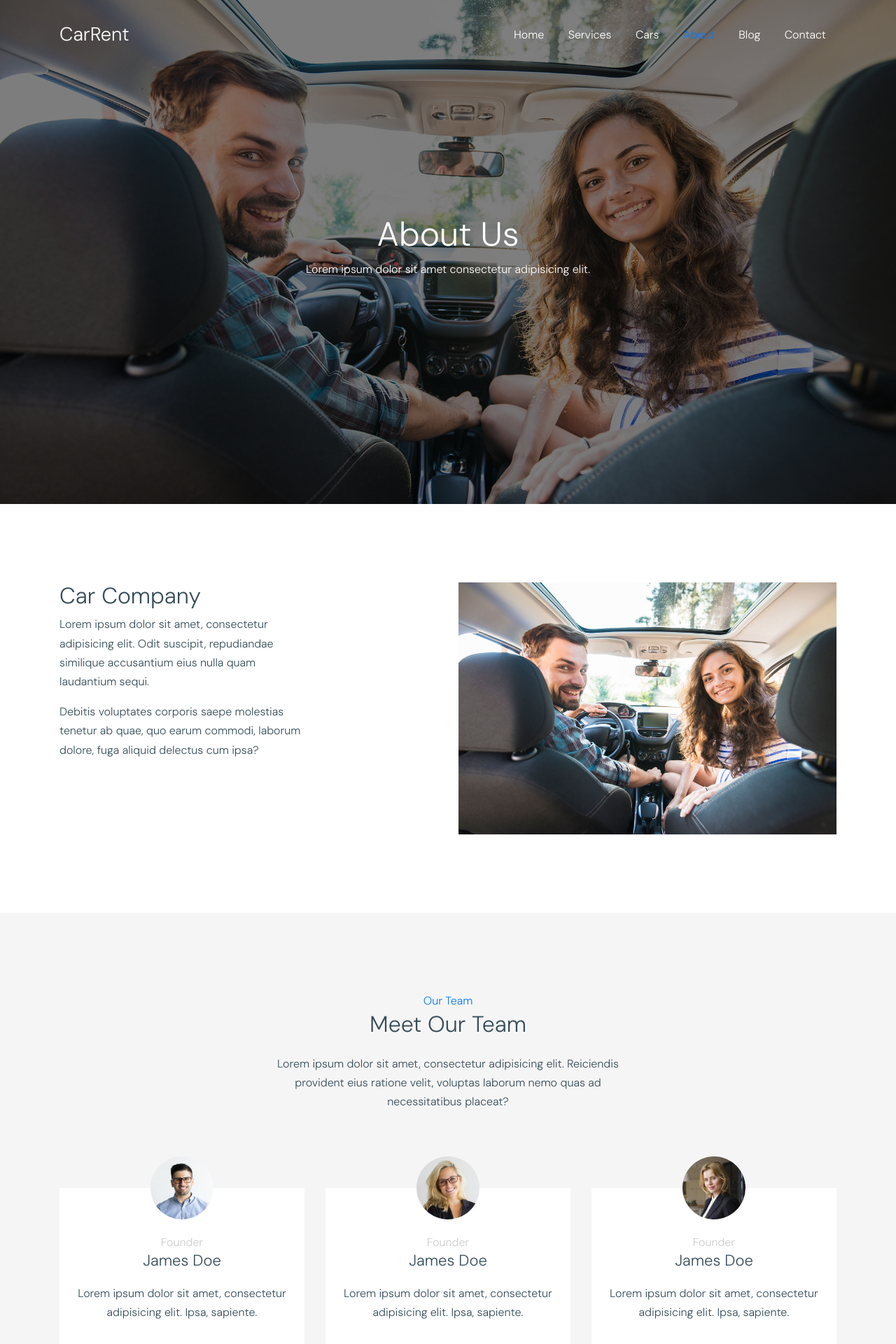
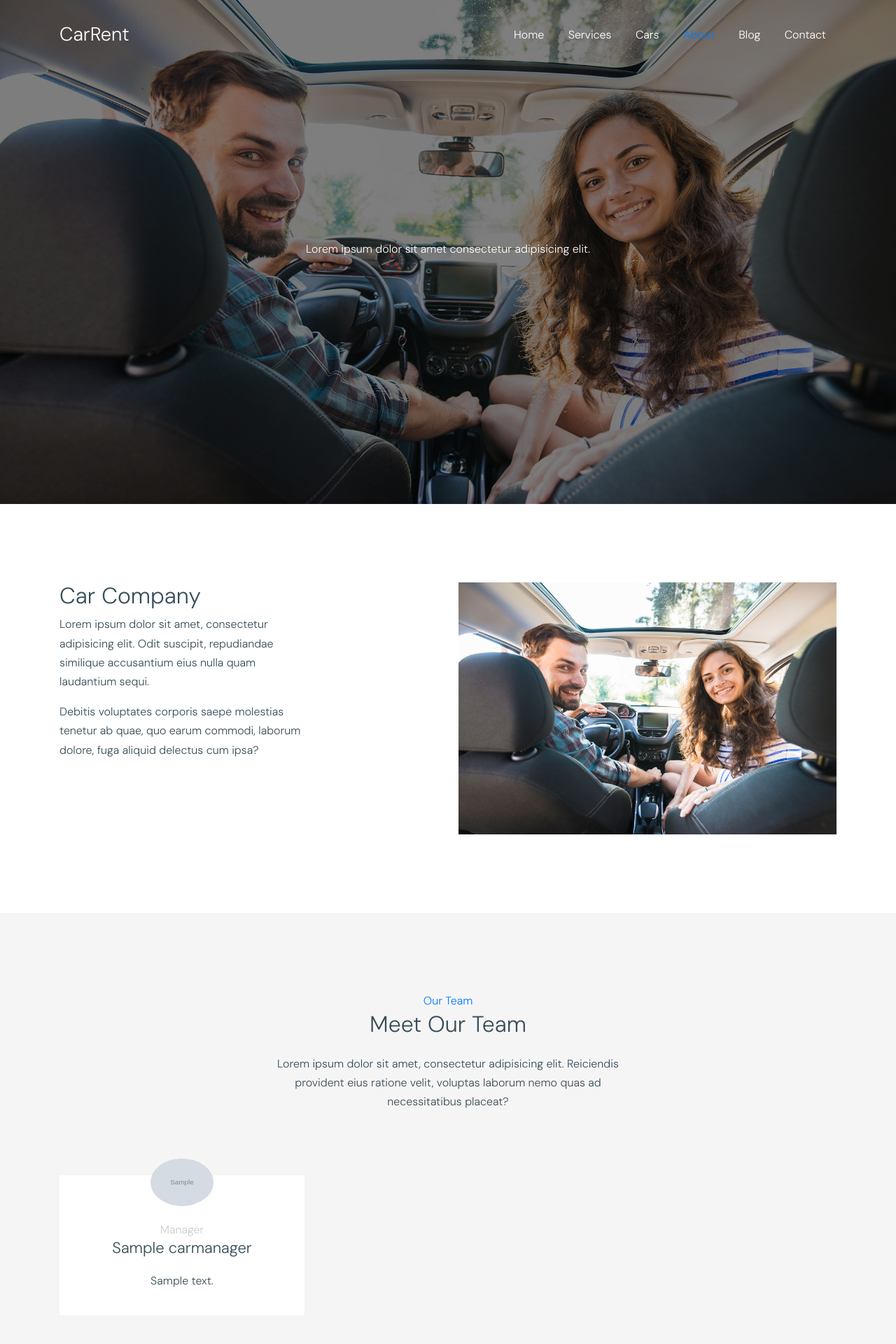
Before and after one commit to macnaer/Unkown, a Django app: page /about in a window 1280 px wide. Shown: the top 1920 px of the page at 70% size. Run offline with Django 3.2, Linux system fonts and the light colour scheme; tables that the repository leaves empty hold one stand-in row (values such as "Sample post"); grey boxes marked "Sample" are stand-in pictures; some libraries are stand-ins or nearby versions; some web fonts are replaced.

Commit message:
Slider + Abour

```diff
--- a/app/app/static/css/main.css
+++ b/app/app/static/css/main.css
@@ -1593,3 +1593,6 @@ html {
   width: 100%;
   height: 200px;
 }
+.owl-nav{
+  display: none;
+}
--- a/app/cars/urls.py
+++ b/app/cars/urls.py
@@ -3,6 +3,6 @@ from django.urls import path
 from . import views
 
 urlpatterns = [
-    path('', views.index, name='carslist'),
-    path('<int:carslist_id>', views.singlecar, name="carlist")
+    path('', views.index, name='carlist'),
+    path('<int:carlist_id>', views.singlecar, name="singlecar")
 ]
--- a/app/pages/views.py
+++ b/app/pages/views.py
@@ -1,15 +1,29 @@
 from django.shortcuts import render
 
-# Create your views here.
+from cars.models import CarsList
+from carmanager.models import CarManager
 
 
 def index(request):
-    return render(request, 'pages/index.html')
+
+    cars = CarsList.objects.all().filter(is_published=True)[:4]
+
+    context = {
+        'cars': cars
+    }
+
+    return render(request, 'pages/index.html', context)
 
 
 def about(request):
+    managers = CarManager.objects.all()[:6]
+
+    context = {
+        'managers': managers,
+    }
+
     data = {'title': "About Us"}
-    return render(request, 'pages/about.html', data)
+    return render(request, 'pages/about.html', context)
 
 
 def services(request):
--- a/app/templates/pages/about.html
+++ b/app/templates/pages/about.html
@@ -30,85 +30,26 @@
             </div>
         </div>
         <div class="row align-items-stretch">
-
+            {% if managers %}
+            {% for manager in managers %}
             <div class="col-lg-4 col-md-6 mb-5">
                 <div class="post-entry-1 h-100 person-1">
 
-                    <img src="{% static 'images/person_1.jpg' %}" alt="Image" class="img-fluid">
+                    <img src="{{ manager.photo.url }}" alt="Image" class="img-fluid">
 
                     <div class="post-entry-1-contents">
-                        <span class="meta">Founder</span>
-                        <h2>James Doe</h2>
-                        <p>Lorem ipsum dolor sit amet, consectetur adipisicing elit. Ipsa, sapiente.</p>
+                        <span class="meta">Manager</span>
+                        <h2>{{ manager.name }}</h2>
+                        <p>{{ manager.description }}</p>
                     </div>
                 </div>
             </div>
-            <div class="col-lg-4 col-md-6 mb-5">
-                <div class="post-entry-1 h-100 person-1">
-
-                    <img src="{% static 'images/person_2.jpg' %}" alt="Image" class="img-fluid">
-
-                    <div class="post-entry-1-contents">
-                        <span class="meta">Founder</span>
-                        <h2>James Doe</h2>
-                        <p>Lorem ipsum dolor sit amet, consectetur adipisicing elit. Ipsa, sapiente.</p>
-                    </div>
-                </div>
+            {% endfor %}
+            {% else %}
+            <div class="col-md-12">
+                <p>No Managers Aviable</p>
             </div>
-
-            <div class="col-lg-4 col-md-6 mb-5">
-                <div class="post-entry-1 h-100 person-1">
-
-                    <img src="{% static 'images/person_3.jpg' %}" alt="Image" class="img-fluid">
-
-                    <div class="post-entry-1-contents">
-                        <span class="meta">Founder</span>
-                        <h2>James Doe</h2>
-                        <p>Lorem ipsum dolor sit amet, consectetur adipisicing elit. Ipsa, sapiente.</p>
-                    </div>
-                </div>
-            </div>
-
-            <div class="col-lg-4 col-md-6 mb-5">
-                <div class="post-entry-1 h-100 person-1">
-
-                    <img src="{% static 'images/person_4.jpg' %}" alt="Image" class="img-fluid">
-
-                    <div class="post-entry-1-contents">
-                        <span class="meta">Founder</span>
-                        <h2>James Doe</h2>
-                        <p>Lorem ipsum dolor sit amet, consectetur adipisicing elit. Ipsa, sapiente.</p>
-                    </div>
-                </div>
-            </div>
-
-            <div class="col-lg-4 col-md-6 mb-5">
-                <div class="post-entry-1 h-100 person-1">
-
-                    <img src="{% static 'images/person_5.jpg' %}" alt="Image" class="img-fluid">
-
-                    <div class="post-entry-1-contents">
-                        <span class="meta">Founder</span>
-                        <h2>James Doe</h2>
-                        <p>Lorem ipsum dolor sit amet, consectetur adipisicing elit. Ipsa, sapiente.</p>
-                    </div>
-                </div>
-            </div>
-
-            <div class="col-lg-4 col-md-6 mb-5">
-                <div class="post-entry-1 h-100 person-1">
-
-                    <img src="{% static 'images/person_5.jpg' %}" alt="Image" class="img-fluid">
-
-                    <div class="post-entry-1-contents">
-                        <span class="meta">Founder</span>
-                        <h2>James Doe</h2>
-                        <p>Lorem ipsum dolor sit amet, consectetur adipisicing elit. Ipsa, sapiente.</p>
-                    </div>
-                </div>
-            </div>
-
-
+            {% endif %}
         </div>
     </div>
 </div>
--- a/app/templates/partials/_navbar.html
+++ b/app/templates/partials/_navbar.html
@@ -34,8 +34,8 @@
                                 href="{% url 'index' %}" class="nav-link">Home</a></li>
                         <li {% if 'services' in request.path %} class="active" {% else %} {% endif %}><a
                                 href="{% url 'services' %}" class="nav-link">Services</a></li>
-                        <li {% if 'cars' in request.path %} class="active" {% else %} {% endif %}><a href="cars.html"
-                                class="nav-link">Cars</a></li>
+                        <li {% if 'cars' in request.path %} class="active" {% else %} {% endif %}><a
+                                href="{% url 'carlist' %}" class="nav-link">Cars</a></li>
                         <li {% if 'about' in request.path %} class="active" {% else %} {% endif %}><a
                                 href="{% url 'about' %}" class="nav-link">About</a></li>
                         <li {% if 'blog' in request.path %} class="active" {% else %} {% endif %}><a href="blog.html"
```
Also changed, not shown: app/cars/views.py (+5 -4 lines), app/templates/carlist/carlist.html (+1 -7 lines), app/templates/pages/index.html (+44 -65 lines), app/media/photos/2020/03/31/audi_a6.jfif (added), app/media/photos/2020/03/31/ford_mustang.jfif (added), app/media/photos/2020/03/31/mersedess_g63.jpg (added), app/media/photos/2020/03/31/renault_megane.jfif (added), app/media/photos/2020/03/31/vw_cc.jfif (added), app/templates/carlist/singlecar.html (added).
